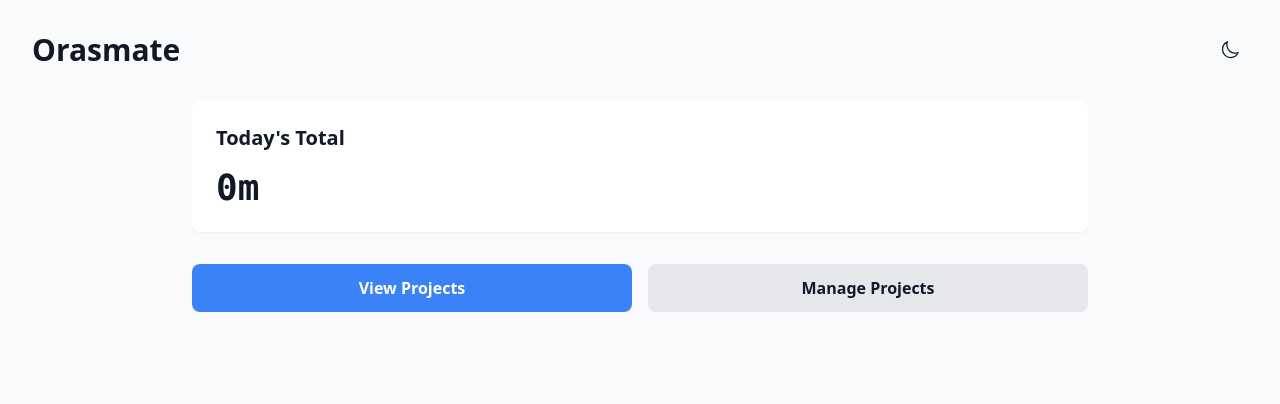
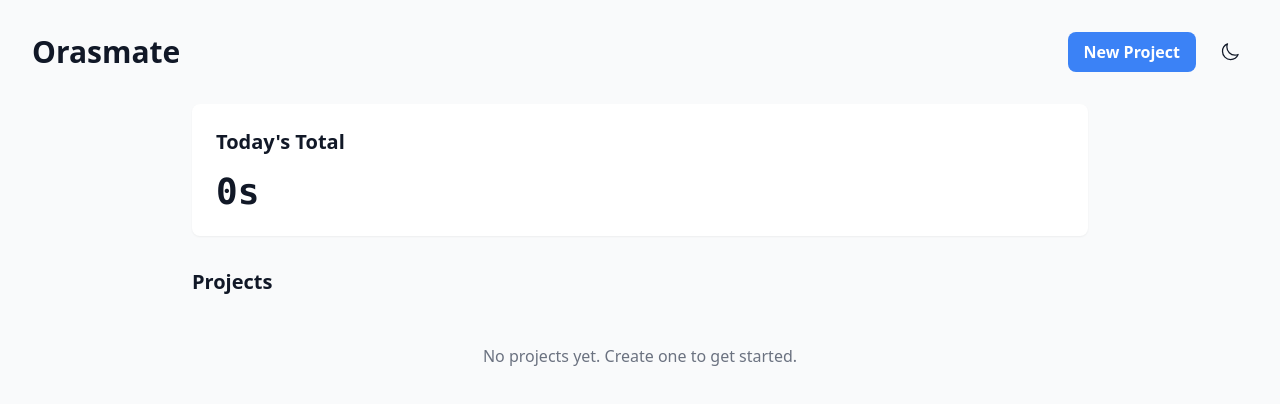
Before and after one commit to jericizon/orasmate, a Nuxt app: page / in a window 1280 px wide. Shown: the top 404 px of the page. Built offline with nearby package versions, Linux system fonts and the light colour scheme.

Commit message:
Add seconds display to time formatting across all components and redesign homepage with inline project/task management

```diff
--- a/app/components/ProjectCard.vue
+++ b/app/components/ProjectCard.vue
@@ -44,12 +44,16 @@ defineEmits<{
 }>()
 
 const formattedTotalTime = computed(() => {
-  const totalMinutes = Math.floor(props.totalTimeMs / 60000)
-  const hours = Math.floor(totalMinutes / 60)
-  const minutes = totalMinutes % 60
+  const totalSeconds = Math.floor(props.totalTimeMs / 1000)
+  const hours = Math.floor(totalSeconds / 3600)
+  const minutes = Math.floor((totalSeconds % 3600) / 60)
+  const seconds = totalSeconds % 60
   if (hours > 0) {
-    return `${hours}h ${minutes}m`
+    return `${hours}h ${minutes}m ${seconds}s`
   }
-  return `${minutes}m`
+  if (minutes > 0) {
+    return `${minutes}m ${seconds}s`
+  }
+  return `${seconds}s`
 })
 </script>
--- a/app/components/TaskCard.vue
+++ b/app/components/TaskCard.vue
@@ -45,12 +45,16 @@ defineEmits<{
 }>()
 
 const formattedTotalTime = computed(() => {
-  const totalMinutes = Math.floor(props.totalTimeMs / 60000)
-  const hours = Math.floor(totalMinutes / 60)
-  const minutes = totalMinutes % 60
+  const totalSeconds = Math.floor(props.totalTimeMs / 1000)
+  const hours = Math.floor(totalSeconds / 3600)
+  const minutes = Math.floor((totalSeconds % 3600) / 60)
+  const seconds = totalSeconds % 60
   if (hours > 0) {
-    return `${hours}h ${minutes}m`
+    return `${hours}h ${minutes}m ${seconds}s`
   }
-  return `${minutes}m`
+  if (minutes > 0) {
+    return `${minutes}m ${seconds}s`
+  }
+  return `${seconds}s`
 })
 </script>
--- /dev/null
+++ b/app/components/TaskTimer.vue
@@ -0,0 +1,77 @@
+<template>
+  <div class="flex items-center gap-2">
+    <div class="font-mono text-sm tabular-nums w-20 text-right">
+      {{ formattedTime }}
+    </div>
+    <div class="flex items-center gap-1">
+      <button
+        v-if="!isRunning && !isPaused"
+        @click="$emit('start')"
+        class="p-1 rounded hover:bg-gray-100 dark:hover:bg-gray-700 text-gray-600 dark:text-gray-400 transition-colors"
+        title="Start timer"
+      >
+        <svg xmlns="http://www.w3.org/2000/svg" class="w-4 h-4" fill="currentColor" viewBox="0 0 24 24">
+          <path d="M8 5v14l11-7z" />
+        </svg>
+      </button>
+      <button
+        v-if="isRunning"
+        @click="$emit('pause')"
+        class="p-1 rounded hover:bg-gray-100 dark:hover:bg-gray-700 text-gray-600 dark:text-gray-400 transition-colors"
+        title="Pause timer"
+      >
+        <svg xmlns="http://www.w3.org/2000/svg" class="w-4 h-4" fill="currentColor" viewBox="0 0 24 24">
+          <path d="M6 4h4v16H6V4zm8 0h4v16h-4V4z" />
+        </svg>
+      </button>
+      <button
+        v-if="isPaused"
+        @click="$emit('resume')"
+        class="p-1 rounded hover:bg-gray-100 dark:hover:bg-gray-700 text-gray-600 dark:text-gray-400 transition-colors"
+        title="Resume timer"
+      >
+        <svg xmlns="http://www.w3.org/2000/svg" class="w-4 h-4" fill="currentColor" viewBox="0 0 24 24">
+          <path d="M8 5v14l11-7z" />
+        </svg>
+      </button>
+      <button
+        v-if="isRunning || isPaused"
+        @click="$emit('stop')"
+        class="p-1 rounded hover:bg-red-100 dark:hover:bg-red-900/30 text-gray-600 dark:text-gray-400 transition-colors"
+        title="Stop timer"
+      >
+        <svg xmlns="http://www.w3.org/2000/svg" class="w-4 h-4" fill="currentColor" viewBox="0 0 24 24">
+          <rect x="6" y="6" width="12" height="12" />
+        </svg>
+      </button>
+    </div>
+  </div>
+</template>
+
+<script setup lang="ts">
+interface Props {
+  durationMs: number
+  isRunning: boolean
+  isPaused: boolean
+}
+
+const props = defineProps<Props>()
+
+defineEmits<{
+  start: []
+  pause: []
+  resume: []
+  stop: []
+}>()
+
+const formattedTime = computed(() => {
+  const totalSeconds = Math.floor(props.durationMs / 1000)
+  const hours = Math.floor(totalSeconds / 3600)
+  const minutes = Math.floor((totalSeconds % 3600) / 60)
+  const seconds = totalSeconds % 60
+  if (hours > 0) {
+    return `${hours}:${minutes.toString().padStart(2, '0')}:${seconds.toString().padStart(2, '0')}`
+  }
+  return `${minutes}:${seconds.toString().padStart(2, '0')}`
+})
+</script>
--- a/app/components/TimerDisplay.vue
+++ b/app/components/TimerDisplay.vue
@@ -12,9 +12,10 @@ interface Props {
 const props = defineProps<Props>()
 
 const formattedTime = computed(() => {
-  const totalMinutes = Math.floor(props.durationMs / 60000)
-  const hours = Math.floor(totalMinutes / 60)
-  const minutes = totalMinutes % 60
-  return `${hours}:${minutes.toString().padStart(2, '0')}`
+  const totalSeconds = Math.floor(props.durationMs / 1000)
+  const hours = Math.floor(totalSeconds / 3600)
+  const minutes = Math.floor((totalSeconds % 3600) / 60)
+  const seconds = totalSeconds % 60
+  return `${hours}:${minutes.toString().padStart(2, '0')}:${seconds.toString().padStart(2, '0')}`
 })
 </script>
--- a/app/pages/index.vue
+++ b/app/pages/index.vue
@@ -2,7 +2,15 @@
   <div class="min-h-screen p-8">
     <header class="flex justify-between items-center mb-8">
       <h1 class="text-3xl font-bold">Orasmate</h1>
+      <div class="flex items-center gap-4">
+        <button
+          @click="projectModalOpen = true"
+          class="bg-blue-500 hover:bg-blue-600 text-white font-semibold py-2 px-4 rounded-lg transition-colors"
+        >
+          New Project
+        </button>
         <ThemeToggle />
+      </div>
     </header>
 
     <div class="grid gap-8 max-w-4xl mx-auto">
@@ -12,38 +20,102 @@
         <div class="text-4xl font-mono font-bold">{{ formattedTodayTotal }}</div>
       </div>
 
-      <!-- Active Timer -->
-      <div v-if="timerStore.activeEntry" class="bg-white dark:bg-gray-800 rounded-lg p-6 shadow-sm">
-        <h2 class="text-xl font-semibold mb-4">Active Timer</h2>
-        <div class="flex flex-col items-center gap-4">
-          <TimerDisplay :duration-ms="timerStore.getCurrentDuration()" />
-          <TimerControls
-            :is-running="timerStore.activeEntry.isRunning"
-            :is-paused="timerStore.activeEntry.isPaused"
-            @start="resumeTimer"
-            @pause="timerStore.pauseTimer()"
-            @resume="resumeTimer"
-            @stop="timerStore.stopTimer()"
+      <!-- Projects List with Tasks -->
+      <div>
+        <h2 class="text-xl font-semibold mb-4">Projects</h2>
+        <div v-if="projectStore.projects.length === 0" class="text-gray-500 dark:text-gray-400 py-8 text-center">
+          No projects yet. Create one to get started.
+        </div>
+        <div v-else class="space-y-6">
+          <div
+            v-for="project in projectStore.projects"
+            :key="project.id"
+            class="bg-white dark:bg-gray-800 rounded-lg p-6 shadow-sm"
+          >
+            <!-- Project Header -->
+            <div class="flex items-center justify-between mb-4">
+              <div class="flex items-center gap-3">
+                <div
+                  class="w-4 h-4 rounded-full"
+                  :style="{ backgroundColor: project.color }"
                 />
+                <h3 class="font-semibold text-lg">{{ project.name }}</h3>
+                <span class="text-sm text-gray-500 dark:text-gray-400">
+                  {{ taskStore.getTasksByProject(project.id).length }} task{{ taskStore.getTasksByProject(project.id).length !== 1 ? 's' : '' }}
+                </span>
+              </div>
+              <div class="flex items-center gap-2">
+                <button
+                  @click="openTaskModal(project.id)"
+                  class="text-sm text-blue-500 hover:text-blue-600 transition-colors"
+                >
+                  + Add Task
+                </button>
+                <button
+                  @click="handleDeleteProject(project.id)"
+                  class="text-gray-400 hover:text-red-500 transition-colors"
+                  title="Delete project"
+                >
+                  <svg xmlns="http://www.w3.org/2000/svg" class="w-5 h-5" fill="none" viewBox="0 0 24 24" stroke-width="1.5" stroke="currentColor">
+                    <path stroke-linecap="round" stroke-linejoin="round" d="m14.74 9-.346 9m-4.788 0L9.26 9m9.968-3.21c.342.052.682.107 1.022.166m-1.022-.165L18.16 19.673a2.25 2.25 0 0 1-2.244 2.077H8.084a2.25 2.25 0 0 1-2.244-2.077L4.772 5.79m14.456 0a48.108 48.108 0 0 0-3.478-.397m-12 .562c.34-.059.68-.114 1.022-.165m0 0a48.11 48.11 0 0 1 3.478-.397m7.5 0v-.916c0-1.18-.91-2.164-2.09-2.201a51.964 51.964 0 0 0-3.32 0c-1.18.037-2.09 1.022-2.09 2.201v.916m7.5 0a48.667 48.667 0 0 0-7.5 0" />
+                  </svg>
+                </button>
               </div>
             </div>
 
-      <!-- Quick Actions -->
-      <div class="flex gap-4">
-        <NuxtLink
-          to="/projects"
-          class="flex-1 bg-blue-500 hover:bg-blue-600 text-white font-semibold py-3 px-6 rounded-lg text-center transition-colors"
+            <!-- Tasks List -->
+            <div v-if="taskStore.getTasksByProject(project.id).length === 0" class="text-gray-500 dark:text-gray-400 py-4 text-center text-sm">
+              No tasks yet. Add one above.
+            </div>
+            <div v-else class="space-y-2">
+              <div
+                v-for="task in taskStore.getTasksByProject(project.id)"
+                :key="task.id"
+                class="flex items-center justify-between p-3 bg-gray-50 dark:bg-gray-700/50 rounded-lg"
               >
-          View Projects
-        </NuxtLink>
-        <NuxtLink
-          to="/projects"
-          class="flex-1 bg-gray-200 dark:bg-gray-700 hover:bg-gray-300 dark:hover:bg-gray-600 font-semibold py-3 px-6 rounded-lg text-center transition-colors"
+                <div class="flex items-center gap-3 flex-1">
+                  <span class="font-medium">{{ task.name }}</span>
+                </div>
+                <div class="flex items-center gap-4">
+                  <TaskTimer
+                    :duration-ms="timerStore.getTotalTimeForTask(task.id)"
+                    :is-running="timerStore.activeEntry?.taskId === task.id && timerStore.activeEntry.isRunning"
+                    :is-paused="timerStore.activeEntry?.taskId === task.id && timerStore.activeEntry.isPaused"
+                    @start="timerStore.startTimer(task.id)"
+                    @pause="timerStore.pauseTimer()"
+                    @resume="timerStore.resumeTimer()"
+                    @stop="timerStore.stopTimer()"
+                  />
+                  <button
+                    @click="handleDeleteTask(task.id)"
+                    class="text-gray-400 hover:text-red-500 transition-colors"
+                    title="Delete task"
                   >
-          Manage Projects
-        </NuxtLink>
+                    <svg xmlns="http://www.w3.org/2000/svg" class="w-4 h-4" fill="none" viewBox="0 0 24 24" stroke-width="1.5" stroke="currentColor">
+                      <path stroke-linecap="round" stroke-linejoin="round" d="m14.74 9-.346 9m-4.788 0L9.26 9m9.968-3.21c.342.052.682.107 1.022.166m-1.022-.165L18.16 19.673a2.25 2.25 0 0 1-2.244 2.077H8.084a2.25 2.25 0 0 1-2.244-2.077L4.772 5.79m14.456 0a48.108 48.108 0 0 0-3.478-.397m-12 .562c.34-.059.68-.114 1.022-.165m0 0a48.11 48.11 0 0 1 3.478-.397m7.5 0v-.916c0-1.18-.91-2.164-2.09-2.201a51.964 51.964 0 0 0-3.32 0c-1.18.037-2.09 1.022-2.09 2.201v.916m7.5 0a48.667 48.667 0 0 0-7.5 0" />
+                    </svg>
+                  </button>
                 </div>
               </div>
+            </div>
+          </div>
+        </div>
+      </div>
+    </div>
+
+    <!-- Project Modal -->
+    <ProjectModal
+      :is-open="projectModalOpen"
+      @close="projectModalOpen = false"
+      @submit="handleCreateProject"
+    />
+
+    <!-- Task Modal -->
+    <TaskModal
+      :is-open="taskModalOpen"
+      @close="taskModalOpen = false"
+      @submit="handleCreateTask"
+    />
   </div>
 </template>
 
@@ -52,25 +124,67 @@ const projectStore = useProjectStore()
 const taskStore = useTaskStore()
 const timerStore = useTimerStore()
 
+const projectModalOpen = ref(false)
+const taskModalOpen = ref(false)
+const selectedProjectId = ref<string | null>(null)
+
 const formattedTodayTotal = computed(() => {
-  const totalMinutes = Math.floor(timerStore.getTodayTotal() / 60000)
-  const hours = Math.floor(totalMinutes / 60)
-  const minutes = totalMinutes % 60
+  const totalSeconds = Math.floor(timerStore.getTodayTotal() / 1000)
+  const hours = Math.floor(totalSeconds / 3600)
+  const minutes = Math.floor((totalSeconds % 3600) / 60)
+  const seconds = totalSeconds % 60
   if (hours > 0) {
-    return `${hours}h ${minutes}m`
+    return `${hours}h ${minutes}m ${seconds}s`
   }
-  return `${minutes}m`
+  if (minutes > 0) {
+    return `${minutes}m ${seconds}s`
+  }
+  return `${seconds}s`
 })
 
-function resumeTimer() {
-  timerStore.resumeTimer()
+function handleCreateProject(name: string, color: string) {
+  projectStore.addProject(name, color)
 }
 
-// Initialize timer on mount - check if there's an active timer
+function openTaskModal(projectId: string) {
+  selectedProjectId.value = projectId
+  taskModalOpen.value = true
+}
+
+function handleCreateTask(name: string) {
+  if (selectedProjectId.value) {
+    taskStore.addTask(selectedProjectId.value, name)
+  }
+}
+
+function handleDeleteProject(id: string) {
+  if (confirm('Delete this project and all its tasks?')) {
+    const tasks = taskStore.getTasksByProject(id)
+    tasks.forEach(task => {
+      taskStore.removeTask(task.id)
+      timerStore.entries = timerStore.entries.filter(e => e.taskId !== task.id)
+      if (timerStore.activeEntry?.taskId === task.id) {
+        timerStore.stopTimer()
+      }
+    })
+    projectStore.removeProject(id)
+  }
+}
+
+function handleDeleteTask(id: string) {
+  if (confirm('Delete this task and all its time entries?')) {
+    timerStore.entries = timerStore.entries.filter(e => e.taskId !== id)
+    if (timerStore.activeEntry?.taskId === id) {
+      timerStore.stopTimer()
+    }
+    taskStore.removeTask(id)
+  }
+}
+
+// Initialize timer on mount
 onMounted(() => {
   if (timerStore.activeEntry && timerStore.activeEntry.isRunning) {
     // Timer is already running from previous session
-    // It will continue tracking based on startTime timestamp
   }
 })
 
```
Also changed, not shown: app/components/ProjectModal.vue (added, +27 -0 lines), app/components/TaskModal.vue (added, +27 -0 lines). Lines whose indentation alone changed are shown as unchanged.
